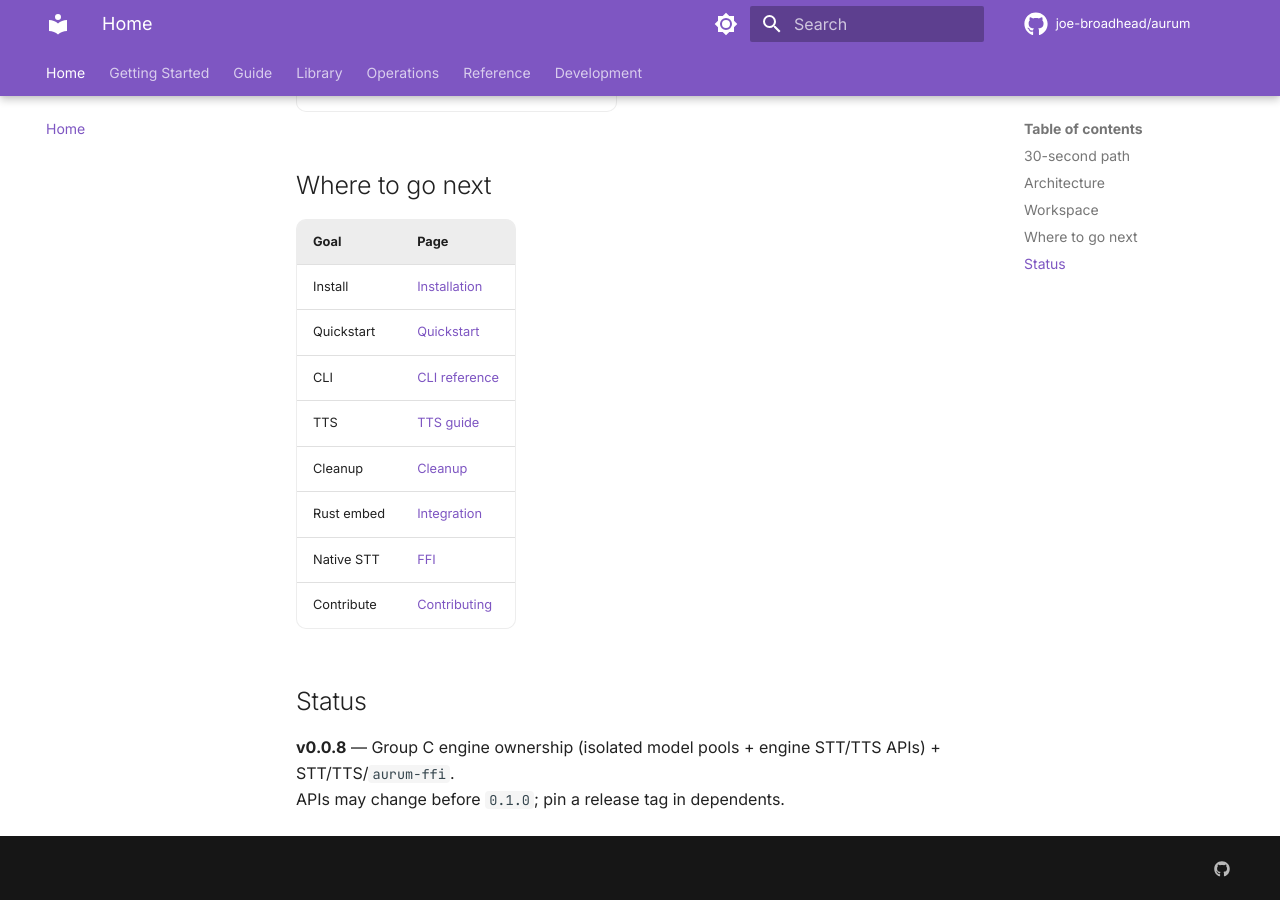
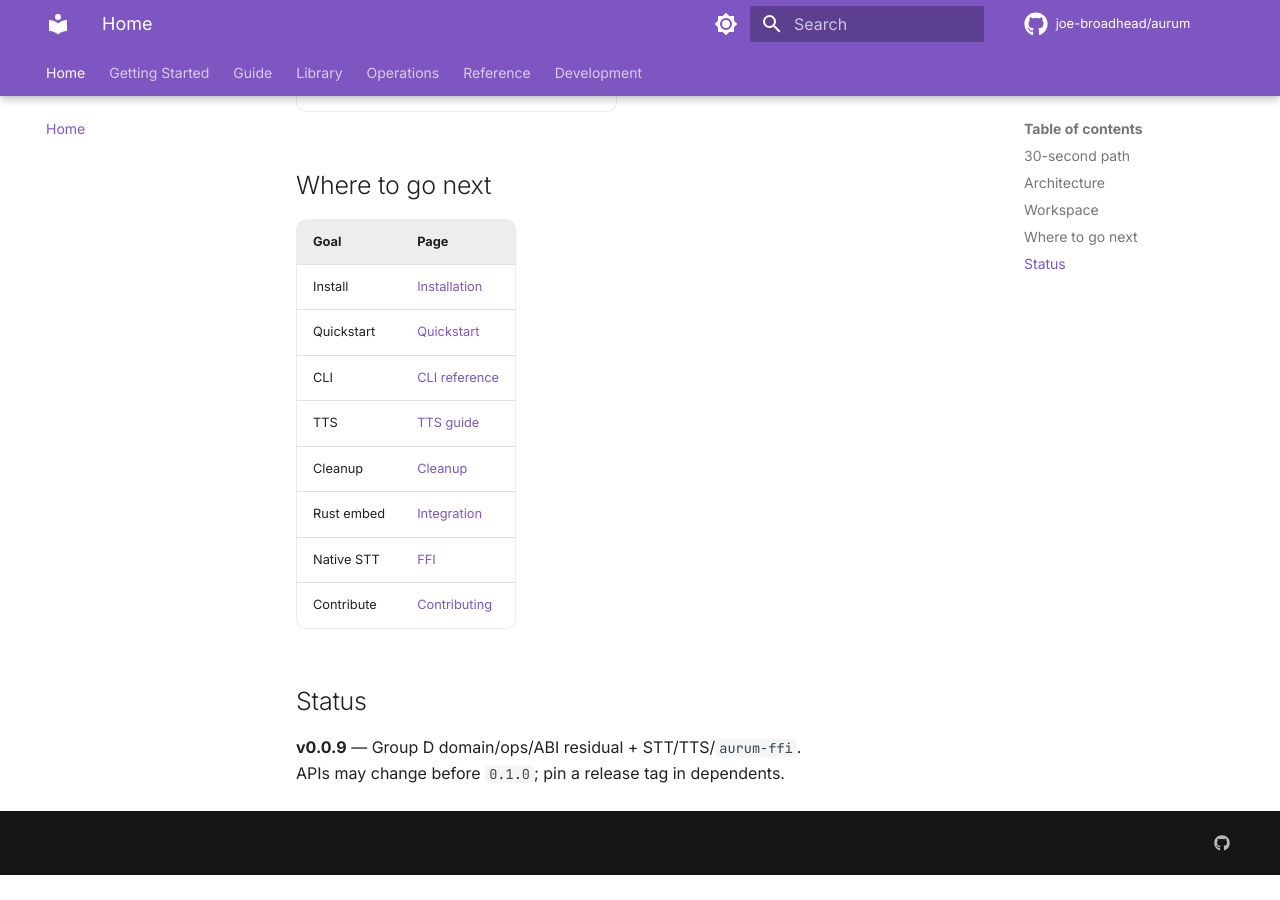
Before and after one commit to joe-broadhead/aurum, an MkDocs documentation site: the page built from docs/index.md, in a window 1280 px wide and 900 px high, scrolled down 2689 px. Built offline with MkDocs 1.6.1 and Material for MkDocs 9.7.7, drawn with Linux system fonts in a browser that asks for light colours; comment, search, counter and statistics services are not loaded; after the commit the page ends 3564 px from its top, so only the background shows below that.

Commit message:
chore(release): prepare v0.0.9 Group D domain/ops/ABI cut
Bump VERSION/workspace to 0.0.9 and date Segment privacy, doctor redaction,
ABI snapshots, and CLI engine-pool changelog section for the release tag.

```diff
--- a/Cargo.toml
+++ b/Cargo.toml
@@ -8,7 +8,7 @@ members = [
 default-members = ["crates/aurum"]
 
 [workspace.package]
-version = "0.0.8"
+version = "0.0.9"
 edition = "2021"
 license = "MIT"
 authors = ["Joe Broadhead"]
@@ -20,7 +20,7 @@ readme = "README.md"
 
 [workspace.dependencies]
 # default-features = false so dependents can opt out of TTS/ORT (JOE-1647 native examples).
-aurum-core = { path = "crates/aurum-core", version = "0.0.8", default-features = false }
+aurum-core = { path = "crates/aurum-core", version = "0.0.9", default-features = false }
 async-trait = "0.1"
 base64 = "0.22"
 clap = { version = "4", features = ["derive", "env"] }
--- a/docs/index.md
+++ b/docs/index.md
@@ -71,5 +71,5 @@ flowchart LR
 
 ## Status
 
-**v0.0.8** — Group C engine ownership (isolated model pools + engine STT/TTS APIs) + STT/TTS/`aurum-ffi`.
+**v0.0.9** — Group D domain/ops/ABI residual + STT/TTS/`aurum-ffi`.
 APIs may change before `0.1.0`; pin a release tag in dependents.
```
Also changed, not shown: CHANGELOG.md (+9 -1 lines), README.md (+2 -2 lines), crates/aurum-core/README.md (+2 -2 lines), crates/aurum-ffi/README.md (+1 -1 lines), docs/library/overview.md (+4 -4 lines), 2 other files.
